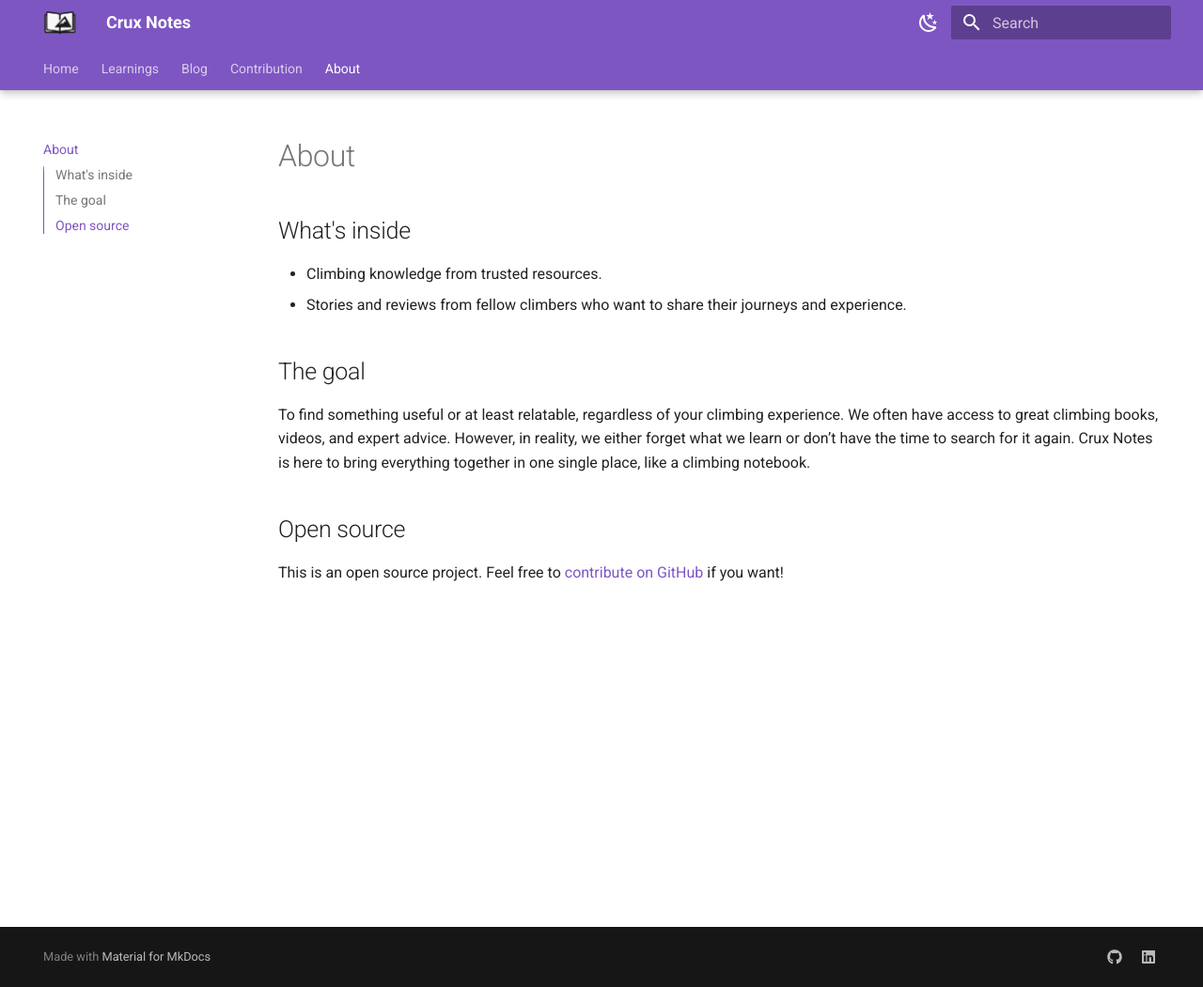
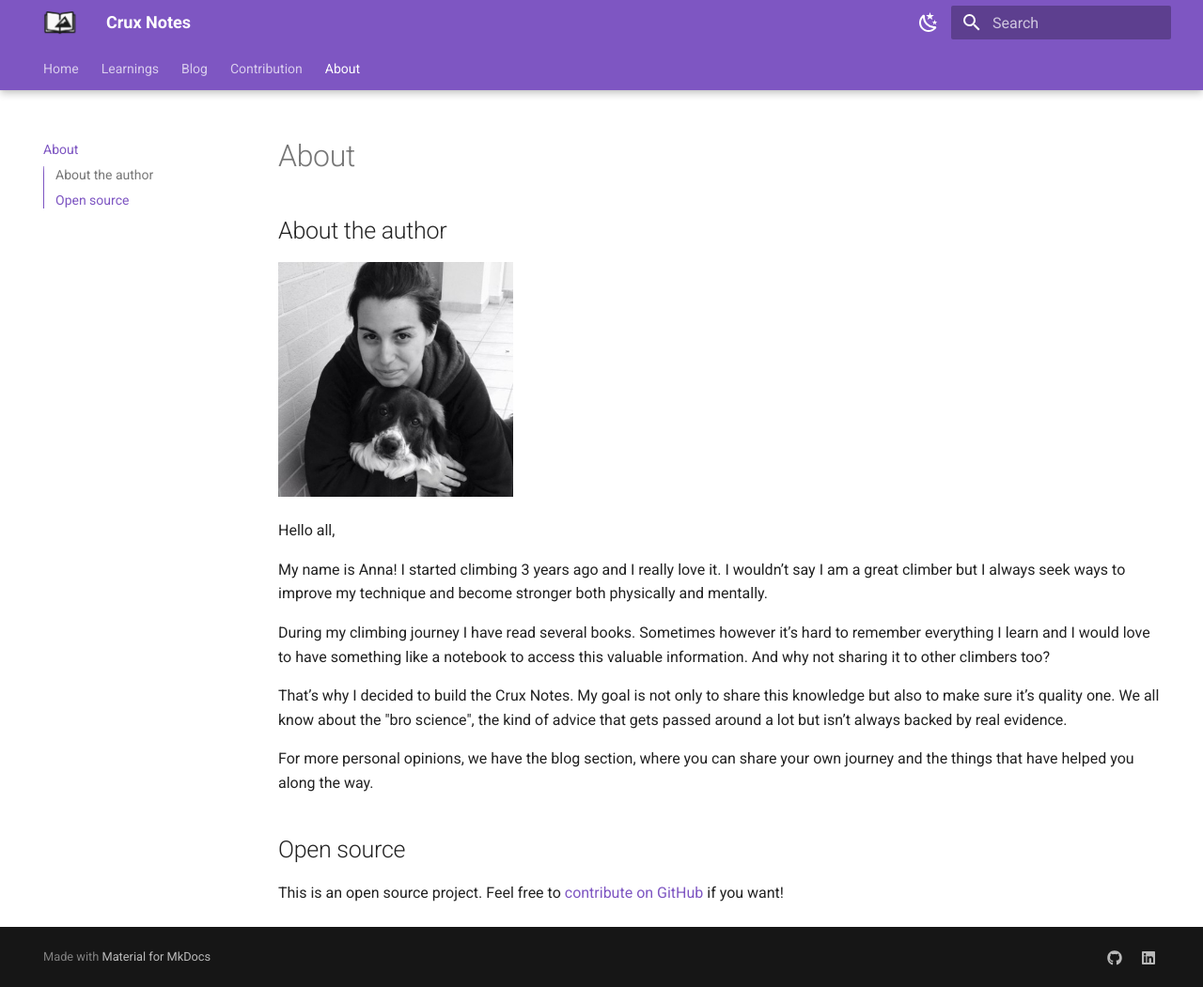
Before and after one commit to tsolakoua/cruxnotes, an MkDocs documentation site: the page built from docs/about.md, in a window 1280 px wide and 1051 px high. Shown: the whole window at 94% size. Built offline with MkDocs 1.6.1 and Material for MkDocs 9.7.7, drawn with Linux system fonts in a browser that asks for light colours.

Commit message:
update content

```diff
--- a/docs/about.md
+++ b/docs/about.md
@@ -1,13 +1,19 @@
 # About
 
-## What's inside
+## About the author
 
-- Climbing knowledge from trusted resources.
-- Stories and reviews from fellow climbers who want to share their journeys and experience.
+![Climbing Crux](static/images/oscar.jpeg){ width=250 }
 
-## The goal
 
-To find something useful or at least relatable, regardless of your climbing experience. We often have access to great climbing books, videos, and expert advice. However, in reality, we either forget what we learn or don’t have the time to search for it again. Crux Notes is here to bring everything together in one single place, like a climbing notebook.
+Hello all,
+
+My name is Anna! I started climbing 3 years ago and I really love it. I wouldn’t say I am a great climber but I always seek ways to improve my technique and become stronger both physically and mentally.
+
+During my climbing journey I have read several books. Sometimes however it’s hard to remember everything I learn and I would love to have something like a notebook to access this valuable information. And why not sharing it to other climbers too?
+
+That’s why I decided to build the Crux Notes. My goal is not only to share this knowledge but also to make sure it’s quality one. We all know about the "bro science", the kind of advice that gets passed around a lot but isn’t always backed by real evidence.
+
+For more personal opinions, we have the blog section, where you can share your own journey and the things that have helped you along the way.
 
 ## Open source
 
```
Also changed, not shown: docs/static/images/oscar.jpeg (added).
